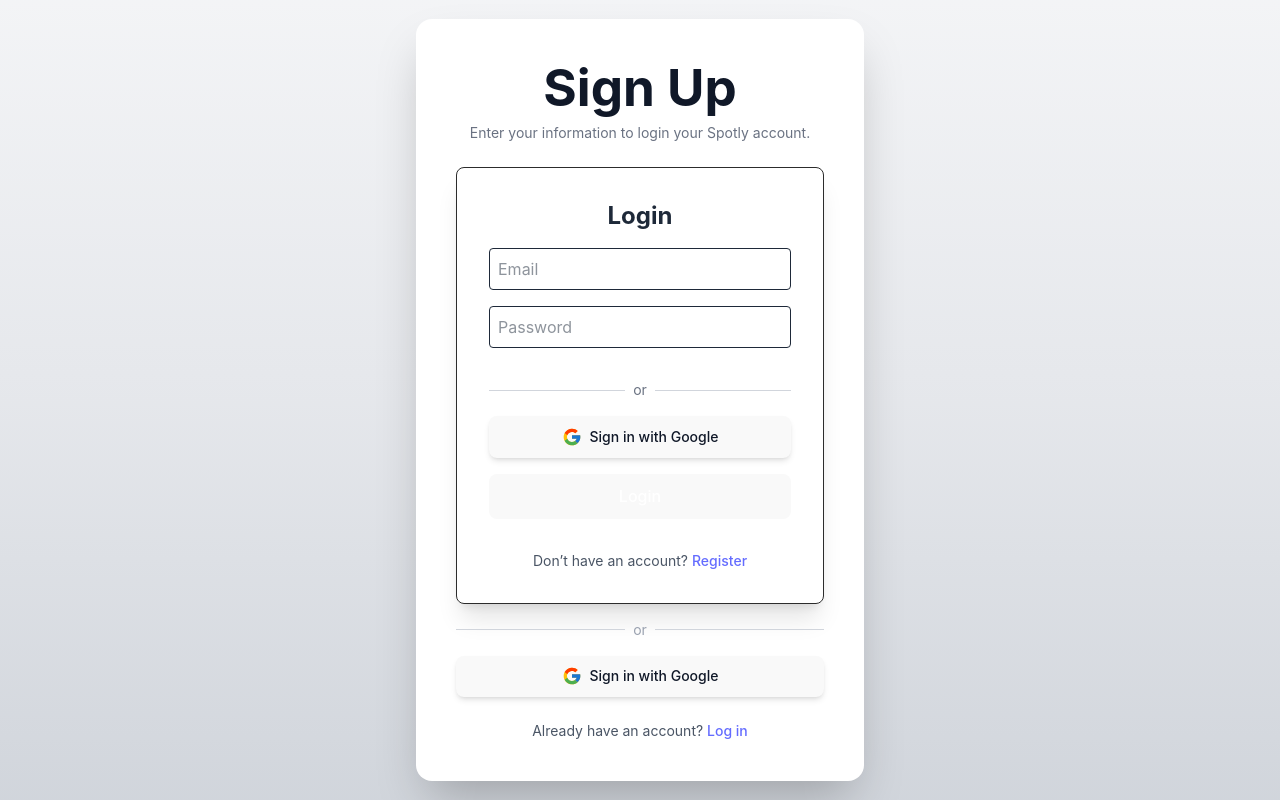
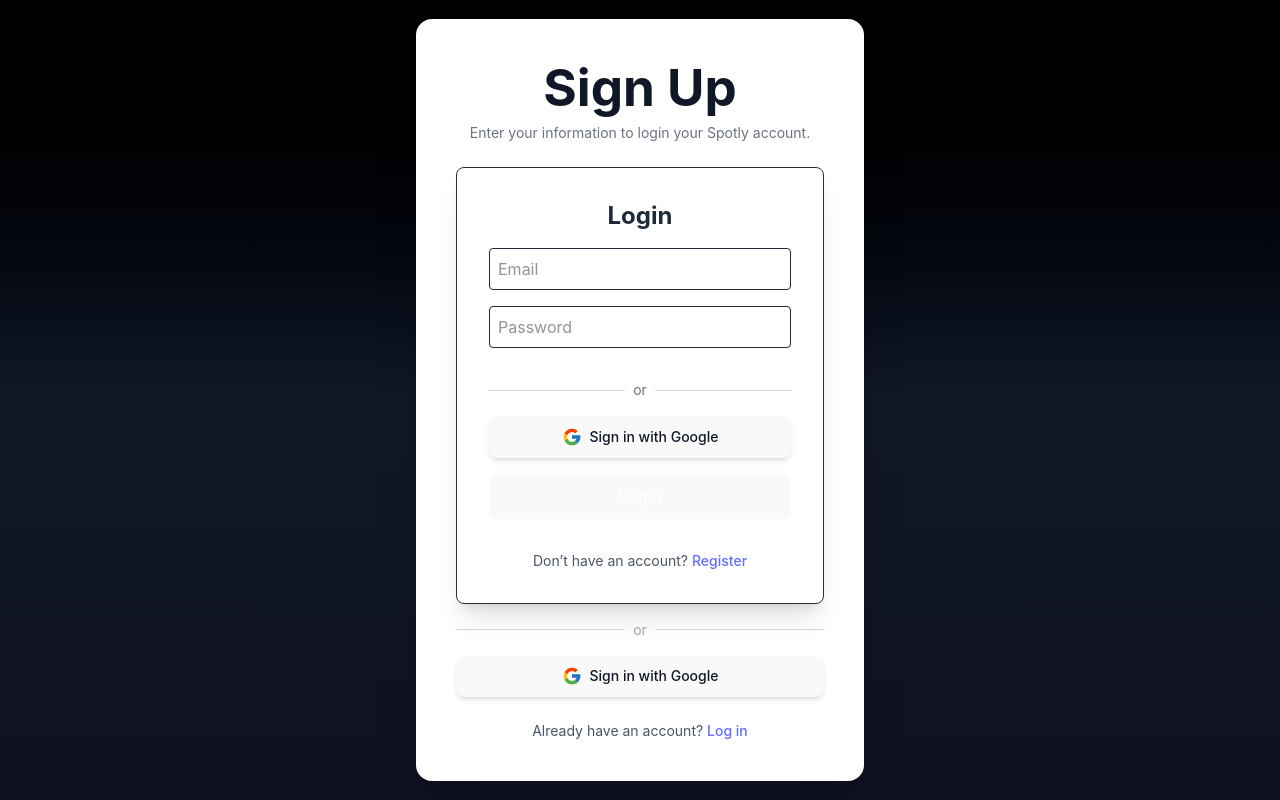
Before and after one commit to Keon24/Spotly-Frontend, a React (Vite) app: page /login in a window 1280 px wide. Built offline with nearby package versions, Linux system fonts and the light colour scheme; no server answers.

Commit message:
Revert background changes - keep original dark gradient

```diff
--- a/src/pages/LoginPage.tsx
+++ b/src/pages/LoginPage.tsx
@@ -3,7 +3,7 @@ import GoogleAuthButton from "../components/auth/GoogleAuthButton";
 import { Link } from 'react-router-dom'
 export default function LoginPage() {
   return (
-    <div className="min-h-screen bg-gradient-to-b from-gray-100 via-gray-200 to-gray-300 flex items-center justify-center px-4">
+    <div className="min-h-screen bg-gradient-to-b from-black via-gray-900 to-[#0f1121] flex items-center justify-center px-4">
       <div className="bg-white rounded-2xl shadow-2xl p-10 w-full max-w-md">
         <h1 className="text-3xl font-bold text-center text-gray-900 mb-2">Sign Up</h1>
         <p className="text-center text-sm text-gray-500 mb-6">
--- a/src/pages/RegisterPage.tsx
+++ b/src/pages/RegisterPage.tsx
@@ -3,7 +3,7 @@ import GoogleAuthButton from "../components/auth/GoogleAuthButton";
 import { Link } from 'react-router-dom'
 export default function Register() {
   return (
-    <div className="min-h-screen bg-gradient-to-b from-gray-100 via-gray-200 to-gray-300 flex items-center justify-center px-4">
+    <div className="min-h-screen bg-gradient-to-b from-black via-gray-900 to-[#0f1121] flex items-center justify-center px-4">
       <div className="bg-white rounded-2xl shadow-2xl p-10 w-full max-w-md">
         <h1 className="text-3xl font-bold text-center text-gray-900 mb-2">Sign Up</h1>
         <p className="text-center text-sm text-gray-500 mb-6">
```
